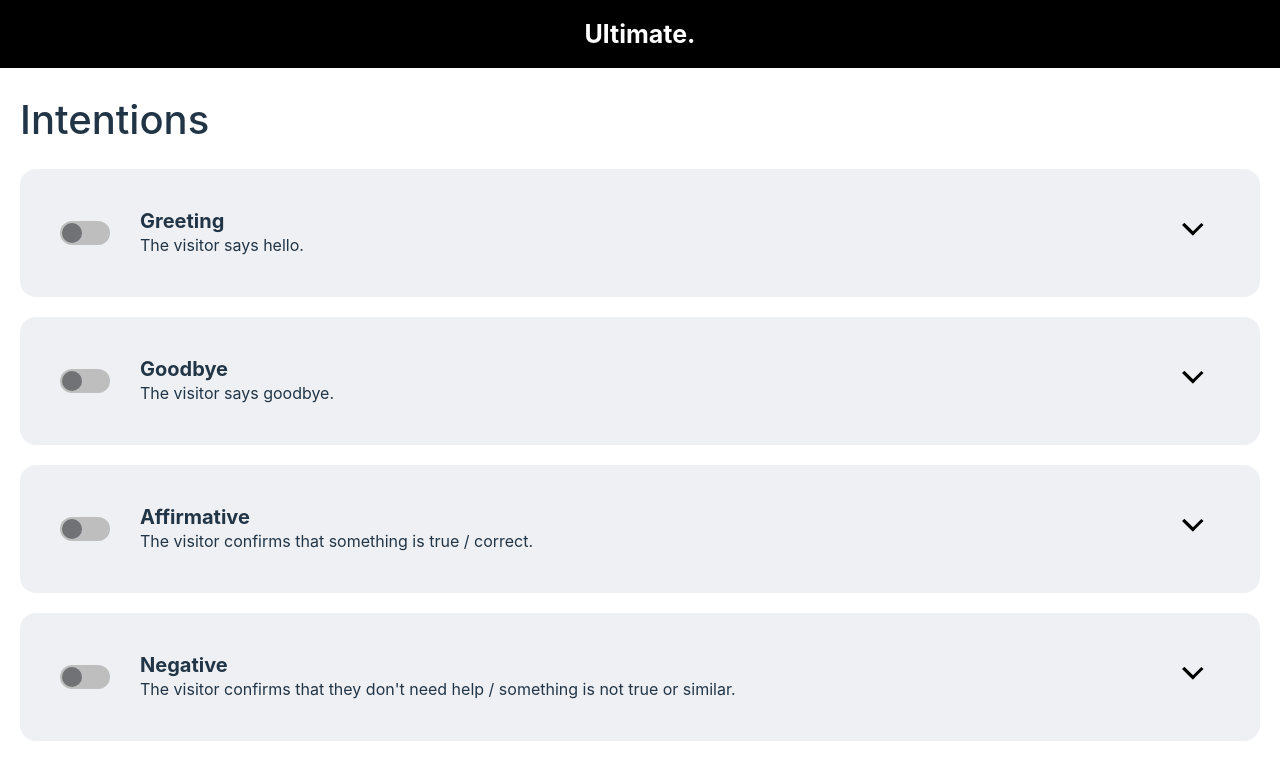
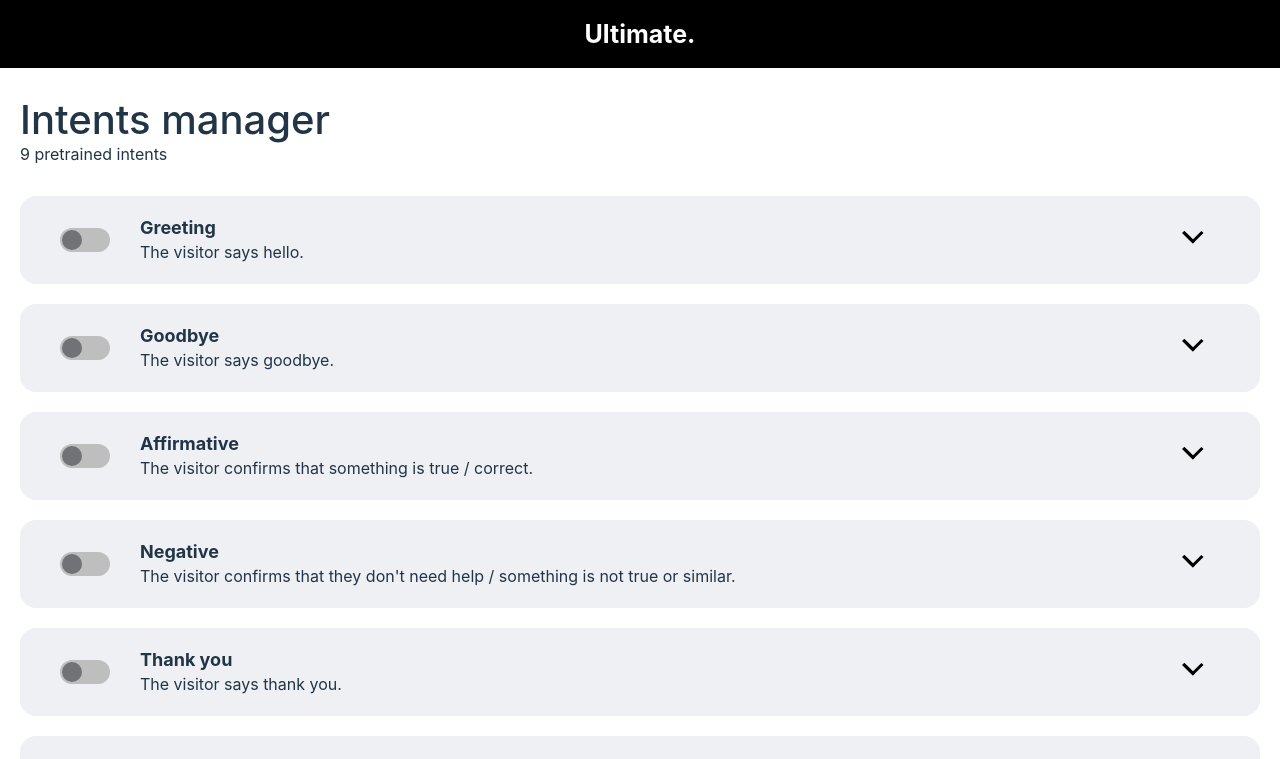
Before and after one commit to peduique/ai-chatbot-intent-manager, a React (Vite) app: page / in a window 1280 px wide. Shown: the top 759 px of the page. Built offline with nearby package versions, Linux system fonts and the light colour scheme.

Commit message:
implement active intent handler

```diff
--- a/src/components/Intent/index.tsx
+++ b/src/components/Intent/index.tsx
@@ -1,4 +1,4 @@
-import React, { useState } from "react";
+import React, { FC, memo, useState } from "react";
 
 import SwitchButton from "../SwitchButton";
 
@@ -15,35 +15,36 @@ import {
   SCaption,
 } from "./styles";
 
-interface IIntent extends IntentProps {}
+interface IIntent extends IntentProps {
+  onChangeStatus: (id: string, checked: boolean) => void;
+  isActive: boolean;
+}
 
-const Intent: React.FC<IIntent> = ({
+const Intent: FC<IIntent> = ({
   id,
   name,
   description,
   trainingData,
   reply,
+  isActive,
+  onChangeStatus,
 }) => {
-  const [active, setActive] = useState<boolean>(false);
   const [expanded, setExpanded] = useState<boolean>(false);
 
   const handleClickExpandAccordion = () => {
     setExpanded((isShown) => !isShown);
   };
 
-  const handleClickActiveIntent = (status: boolean) => {
-    setActive((isShown) => !isShown);
-  };
-
-  console.log(active);
+  // console.log(id, isActive);
 
   return (
     <SIntent>
       <SHeader>
         <SwitchButton
           id={`switch-${id}`}
-          active={active}
-          onClick={handleClickActiveIntent}
+          name={id}
+          active={isActive}
+          onChange={onChangeStatus}
         />
         <div>
           <STitle as="h2">{name}</STitle>
@@ -62,4 +63,4 @@ const Intent: React.FC<IIntent> = ({
   );
 };
 
-export default Intent;
+export default memo(Intent);
--- a/src/components/Intent/styles.ts
+++ b/src/components/Intent/styles.ts
@@ -5,13 +5,13 @@ import Typograph from "../Typograph";
 
 export const SIntent = styled.div`
   background: #eef0f3;
-  padding: 40px;
+  padding: 20px 40px;
   border-radius: 16px;
 `;
 
 export const STitle = styled(Typograph)`
   margin: 0;
-  font-size: 20px;
+  font-size: 18px;
 `;
 
 export const SDescription = styled(Typograph)`
--- a/src/components/SwitchButton/index.tsx
+++ b/src/components/SwitchButton/index.tsx
@@ -3,25 +3,27 @@ import React, { ChangeEvent, FC } from "react";
 import { SWrapper, SCheckbox, SLabel } from "./styles";
 
 interface ISwitchButton {
-  id: string;
+  id?: string;
+  name: string;
   active: boolean;
-  onClick: (status: boolean) => void;
+  onChange: (name: string, checked: boolean) => void;
 }
 
-const SwitchButton: FC<ISwitchButton> = ({ id, active, onClick }) => {
-  const handleChange = (event: ChangeEvent<HTMLInputElement>) => {
-    onClick(event.target.checked);
+const SwitchButton: FC<ISwitchButton> = ({ id, name, active, onChange }) => {
+  const handleChange = ({ target }: ChangeEvent<HTMLInputElement>) => {
+    onChange(target.name, target.checked);
   };
 
   return (
     <SWrapper>
       <SCheckbox
         type="checkbox"
-        id={id}
+        name={name}
+        id={id ?? name}
         checked={active}
         onChange={handleChange}
       />
-      <SLabel htmlFor={id} />
+      <SLabel htmlFor={id ?? name} />
     </SWrapper>
   );
 };
--- a/src/pages/Intents/index.tsx
+++ b/src/pages/Intents/index.tsx
@@ -1,4 +1,4 @@
-import React, { FC, useState } from "react";
+import React, { FC, useCallback, useState } from "react";
 
 import Intent from "../../components/Intent";
 import IntentsGroup from "../../components/IntentsGroup";
@@ -6,18 +6,44 @@ import IntentsGroup from "../../components/IntentsGroup";
 import intents from "../../data/intents.json";
 
 import { IntentProps } from "./types";
-import { SContainer, STitle } from "./styles";
+import { SContainer, SDescription, STitle } from "./styles";
 
 const Intents: FC = () => {
-  const [intents2, setIntents] = useState<IntentProps[]>([]);
+  const [activeIntents, setActiveIntents] = useState<string[]>([]);
+
+  const handleChangeStatus = useCallback(
+    (id: string, checked: boolean) => {
+      if (!checked) {
+        console.log("entrou", id, checked);
+        setActiveIntents((prev) => {
+          const remove = prev.filter((intentId) => intentId !== id);
+          console.log("prev", prev);
+          console.log("remove", remove);
+
+          return remove;
+        });
+      }
+
+      setActiveIntents((prev) => [...prev, id]);
+    },
+    [setActiveIntents]
+  );
+
+  console.log("activeIntents", activeIntents);
 
   return (
     <SContainer>
-      <STitle>Intentions</STitle>
+      <STitle>Intents manager</STitle>
+      <SDescription>{intents.length} pretrained intents</SDescription>
 
       <IntentsGroup>
         {intents.map((intent) => (
-          <Intent key={intent.id} {...intent} />
+          <Intent
+            key={intent.id}
+            isActive={activeIntents.includes(intent.id)}
+            onChangeStatus={handleChangeStatus}
+            {...intent}
+          />
         ))}
       </IntentsGroup>
     </SContainer>
--- a/src/pages/Intents/styles.ts
+++ b/src/pages/Intents/styles.ts
@@ -1,10 +1,18 @@
 import styled from "styled-components";
 
+import Typograph from "../../components/Typograph";
+
 export const SContainer = styled.div`
-  margin: 30px 20px;
+  margin: 40px 20px;
 `;
 
-export const STitle = styled.h1`
+export const STitle = styled(Typograph)`
   font-size: 40px;
   font-weight: 500;
+  margin: 0;
 `;
+
+export const SDescription = styled(Typograph)`
+  font-size: 16px;
+  margin: 10px 0 30px;
+`;
```
